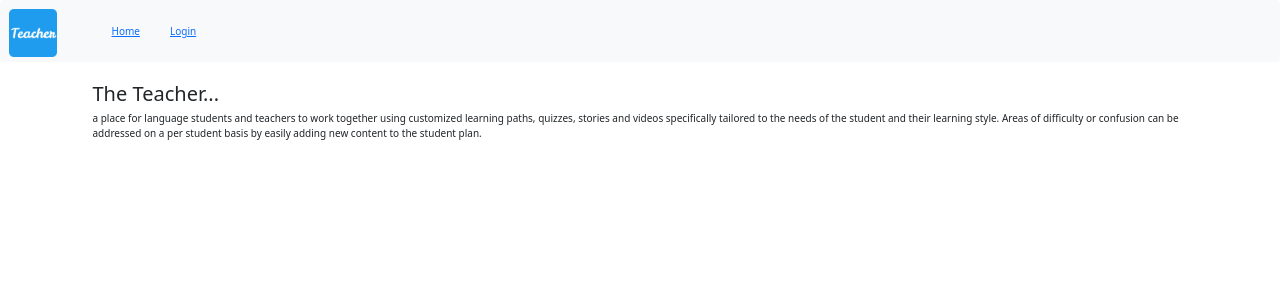
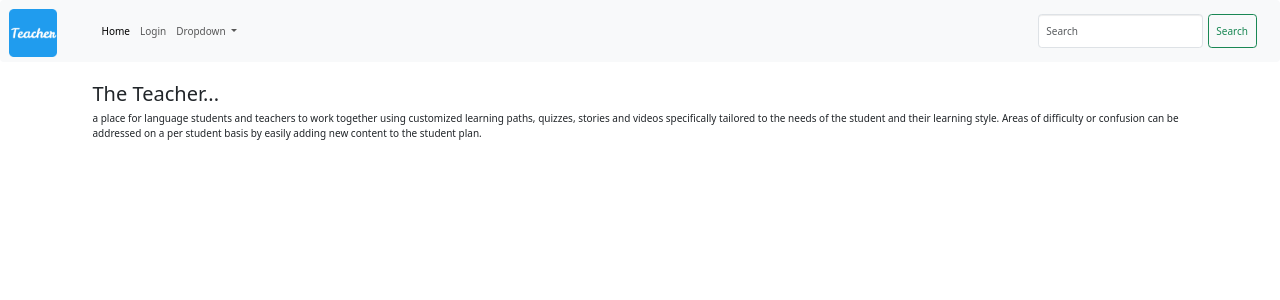
Before and after one commit to levtk/teacher, a Flask app: page / in a window 1280 px wide. Shown: the top 300 px of the page. Run offline with Flask 3, Linux system fonts and the light colour scheme; some libraries are stand-ins or nearby versions.

Commit message:
changed navbar formatting

```diff
--- a/src/templates/base.html
+++ b/src/templates/base.html
@@ -4,7 +4,8 @@
 {{ super() }}
 <link rel="shortcut icon" href="{{ url_for('static', filename='favicon.ico') }}" type="image/x-icon">
 <link rel="icon" href="{{ url_for('static', filename='favicon.ico') }}" type="image/x-icon">
-<link rel="stylesheet" href="/static/css/bootstrap.min.css"
+<link rel="stylesheet" href="/static/css/bootstrap.min.css">
+<script src="/static/js/bootstrap.bundle.min.js"></script>
 {% endblock %}
 
 {% block scripts %}
@@ -15,28 +16,42 @@
 {% block title %}Teacher{% endblock %}
 
 {% block navbar %}
-<div class="navbar navbar-expand-lg bg-body-tertiary" role="navigation">
+
+<nav class="navbar navbar-expand-lg bg-body-tertiary">
     <div class="container-fluid">
-        <div class="navbar-header">
-            <button type="button" class="navbar-toggle"
-            data-toggle="collapse" data-target=".navbar-collapse">
-            <span class="sr-only">Toggle navigation</span>
-            <span class="incon-bar"></span>
-            <span class="incon-bar"></span>
-            <span class="incon-bar"></span>
-            </button>
-            <a class="navbar-brand" href="#">
-                <img src="/static/favicon.ico">
+      <a class="navbar-brand" href="#">
+        <img src="/static/favicon.ico">
+      </a>
+      <button class="navbar-toggler" type="button" data-bs-toggle="collapse" data-bs-target="#navbarSupportedContent" aria-controls="navbarSupportedContent" aria-expanded="false" aria-label="Toggle navigation">
+        <span class="navbar-toggler-icon"></span>
+      </button>
+      <div class="collapse navbar-collapse" id="navbarSupportedContent">
+        <ul class="navbar-nav me-auto mb-2 mb-lg-0">
+          <li class="nav-item">
+            <a class="nav-link active" aria-current="page" href="#">Home</a>
+          </li>
+          <li class="nav-item">
+            <a class="nav-link" href="/login">Login</a>
+          </li>
+          <li class="nav-item dropdown">
+            <a class="nav-link dropdown-toggle" href="#" role="button" data-bs-toggle="dropdown" aria-expanded="false">
+              Dropdown
             </a>
-        </div>
-        <div class="navbar-collapse" collapse>
-            <ul class="nav navbar-nav">
-                <li><a href="/">Home</a></li>
-                <li><a href="/login">Login</a></li>
+            <ul class="dropdown-menu">
+              <li><a class="dropdown-item" href="#">Action</a></li>
+              <li><a class="dropdown-item" href="#">Another action</a></li>
+              <li><hr class="dropdown-divider"></li>
+              <li><a class="dropdown-item" href="#">Something else here</a></li>
             </ul>
-        </div>
+          </li>
+        </ul>
+        <form class="d-flex" role="search">
+          <input class="form-control me-2" type="search" placeholder="Search" aria-label="Search">
+          <button class="btn btn-outline-success" type="submit">Search</button>
+        </form>
+      </div>
     </div>
-</div>
+  </nav>
 {% endblock %}
 
 {% block content %}
--- a/src/templates/index.html
+++ b/src/templates/index.html
@@ -5,7 +5,7 @@
 
 {% block page_content %}
 <div class="container">
-    <div class="pager-header">
+    <div class="pager-content">
         <h2>The Teacher...</h2>
         <p>a place for language students and teachers to work together using customized learning paths, quizzes,
             stories and videos specifically tailored to the needs of the student and their learning style. Areas of difficulty
```
Also changed, not shown: 1 other file.
